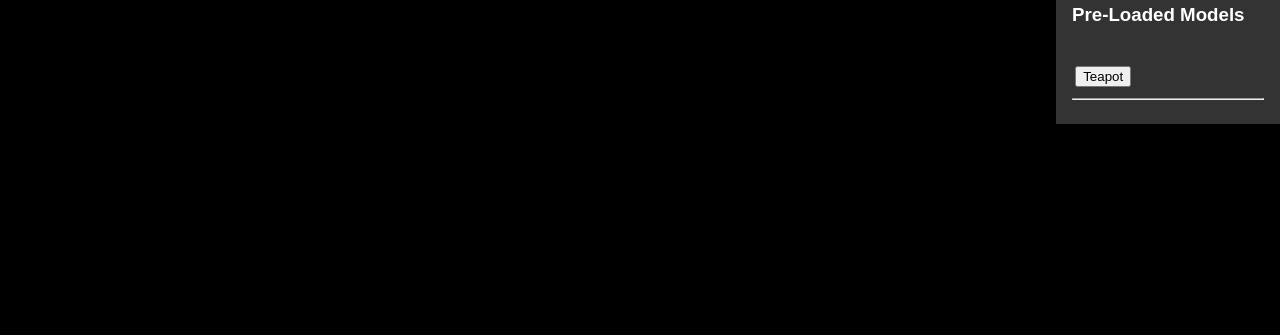
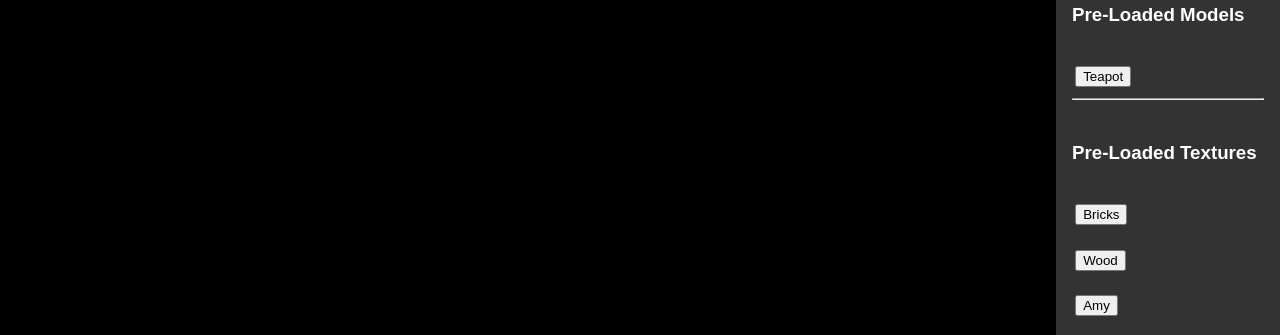
Before and after one commit to xvrqt/cs4600, a plain HTML site: page project_7/index.html in a window 1280 px wide. Shown: the part 760-1095 px from the top of the page. Before the commit the page ends 884 px from the top, so only its background shows below. Drawn offline with Linux system fonts and the light colour scheme.

Commit message:
Added more textures to project 7. Updated the project 7 screenshot

```diff
--- a/project_7/index.html
+++ b/project_7/index.html
@@ -1202,6 +1202,11 @@ input[type=button] {
     <div class="control"><br/><button type="button" onclick="LoadModel('teapot')">Teapot</button></div>
     <hr />
 </div>
+<div class="control-group">
+    <h3>Pre-Loaded Textures</h3>
+    <div class="control"><br/><button type="button" onclick="LoadTexture2('bricks')">Bricks</button></div>
+    <div class="control"><br/><button type="button" onclick="LoadTexture2('wood')">Wood</button></div>
+    <div class="control"><br/><button type="button" onclick="LoadTexture2('amy')">Amy</button></div>
 </div>
 </div>
 </div>
```
Also changed, not shown: project_7/amy.jpg (added), project_7/bricks.jpg (added), project_7/screenshot.jpg, project_7/screenshot.png (deleted), project_7/wood.jpg (added).
